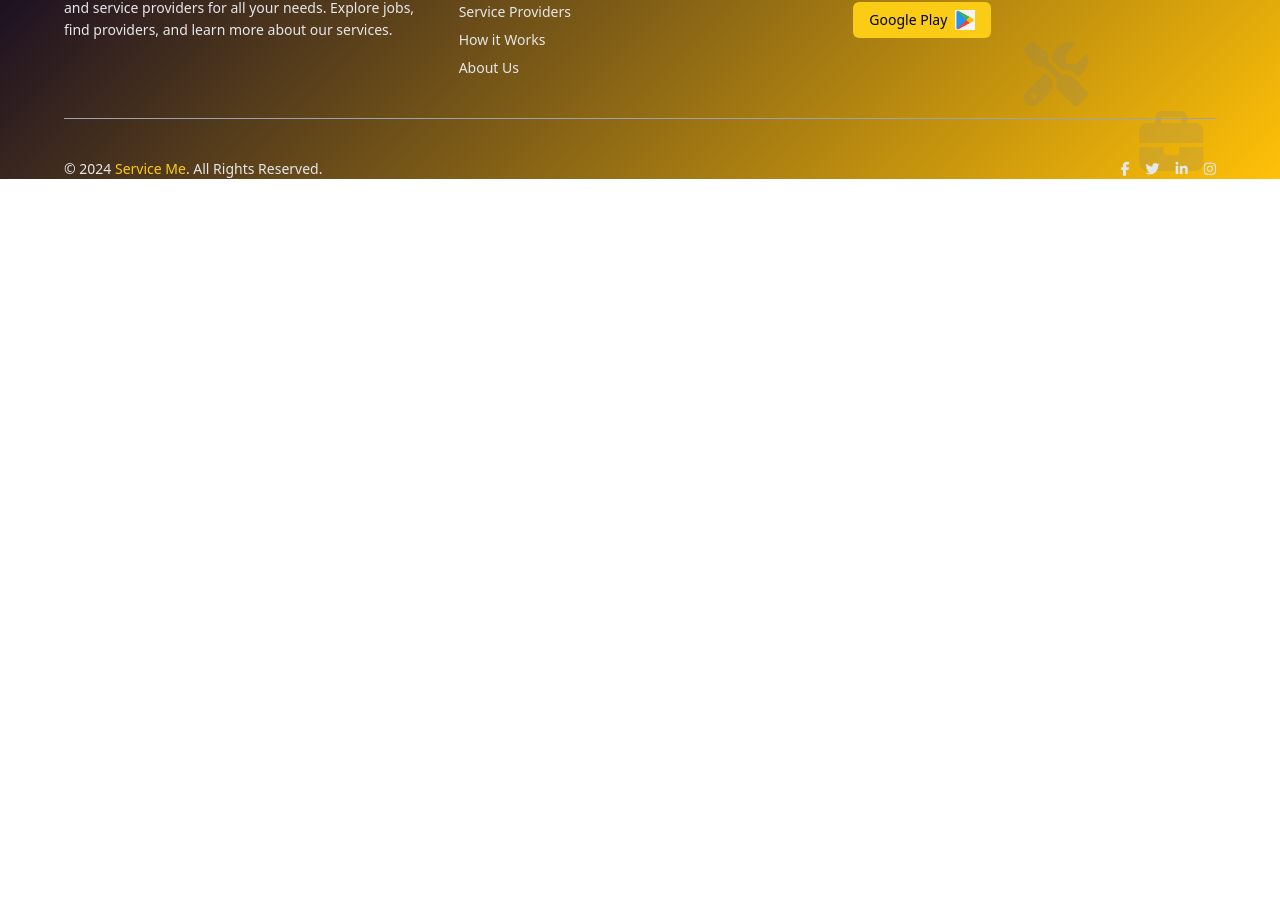
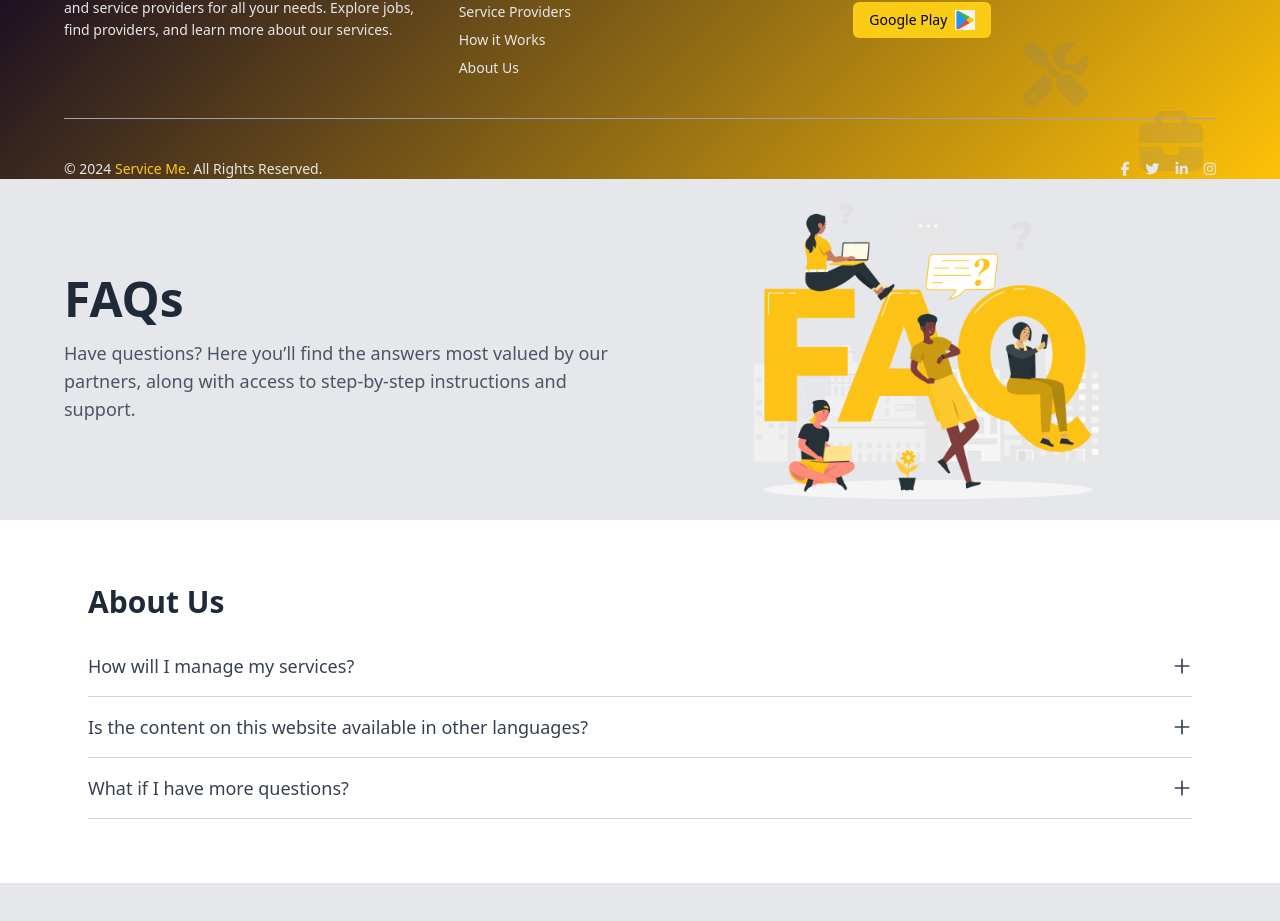
Before and after one commit to VirtusaMax/service-me-front-end, a React (Vite) app: page / in a window 1280 px wide. Shown: the part 3158-4079 px from the top of the page. Before the commit the page ends 3337 px from the top, so only its background shows below. Built offline with nearby package versions, Linux system fonts and the light colour scheme.

Commit message:
complete FAQ Page

```diff
--- a/src/pages/Home.tsx
+++ b/src/pages/Home.tsx
@@ -6,6 +6,8 @@ import HowItWorks from '../components/custom-components/HowItWorks'
 import HeroSection from '../components/custom-components/HeroSection'
 import Footer from '../components/custom-components/Footer'
 import Register from '../section/register_section/Register'
+import FAQPage from './faq_page/FaqPage'
+
 
 const Home = () => {
   return (
@@ -18,8 +20,10 @@ const Home = () => {
       <Register/>
       <HowItWorks/>
       <Footer />
+      <FAQPage/>
+
     </div>
   )
 }
 
-export default Home
+export default Home;
--- /dev/null
+++ b/src/pages/faq_page/FaqPage.jsx
@@ -0,0 +1,108 @@
+import React, { useState } from "react";
+
+const FAQPage = () => {
+  const [activeIndex, setActiveIndex] = useState(null);
+
+  const toggleAccordion = (index) => {
+    setActiveIndex(activeIndex === index ? null : index);
+  };
+
+  return (
+    <div className="bg-gray-200 min-h-screen">
+      {/* Header Section */}
+
+      <div className="bg-gray-200 h-[341px]">
+      <div className="max-w-6xl mx-auto flex flex-col lg:flex-row items-center h-full">
+      <div className="lg:w-1/2 text-center lg:text-left">
+      <h1 className="text-5xl font-bold text-gray-800">FAQs</h1>
+      <p className="text-lg text-gray-600 mt-4">
+        Have questions? Here you’ll find the answers most valued by our
+        partners, along with access to step-by-step instructions and
+        support.
+      </p>
+      </div>
+      <div className="relative lg:w-1/2 mt-8 lg:mt-0">
+        <img
+        src="src/assets/faq_page/pic_1.png"
+        alt="FAQ Illustration"
+        className="w-[400px] h-[300px] object-cover mx-auto"
+        />
+     </div>
+  </div>
+</div>
+
+      {/* FAQ Section */}
+      <div className="bg-white py-16">
+        <div className="max-w-6xl mx-auto px-6">
+          <h2 className="text-3xl font-semibold text-gray-800">About Us</h2>
+          <div className="mt-8 space-y-4">
+            {[
+              {
+                question: "How will I manage my services?",
+                answer:
+                  "You can manage your services through our intuitive dashboard. Access your account, make changes, and view reports easily.",
+              },
+              {
+                question:
+                  "Is the content on this website available in other languages?",
+                answer:
+                  "Yes, our website supports multiple languages. You can select your preferred language from the settings menu.",
+              },
+              {
+                question: "What if I have more questions?",
+                answer:
+                  "Feel free to contact our support team via email or live chat. We're here to help!",
+              },
+            ].map((item, index) => (
+              <div
+                key={index}
+                className="border-b border-gray-300 pb-4">
+                <button
+                  onClick={() => toggleAccordion(index)}
+                  className="w-full text-left flex justify-between items-center text-gray-700 text-lg font-medium focus:outline-none">
+                  <span>{item.question}</span>
+                  <span>{
+                    activeIndex === index ? (
+                      <svg
+                        className="w-5 h-5"
+                        fill="none"
+                        stroke="currentColor"
+                        viewBox="0 0 24 24"
+                        xmlns="http://www.w3.org/2000/svg">
+                        <path
+                          strokeLinecap="round"
+                          strokeLinejoin="round"
+                          strokeWidth="2"
+                          d="M20 12H4"
+                        ></path>
+                      </svg>
+                    ) : (
+                      <svg
+                        className="w-5 h-5"
+                        fill="none"
+                        stroke="currentColor"
+                        viewBox="0 0 24 24"
+                        xmlns="http://www.w3.org/2000/svg">
+                        <path
+                          strokeLinecap="round"
+                          strokeLinejoin="round"
+                          strokeWidth="2"
+                          d="M12 4v16m8-8H4"
+                        ></path>
+                      </svg>
+                    )
+                  }</span>
+                </button>
+                {activeIndex === index && (
+                  <p className="mt-4 text-gray-600">{item.answer}</p>
+                )}
+              </div>
+            ))}
+          </div>
+        </div>
+      </div>
+    </div>
+  );
+};
+
+export default FAQPage;
```
Also changed, not shown: src/assets/faq_page/pic_1.png (added).
